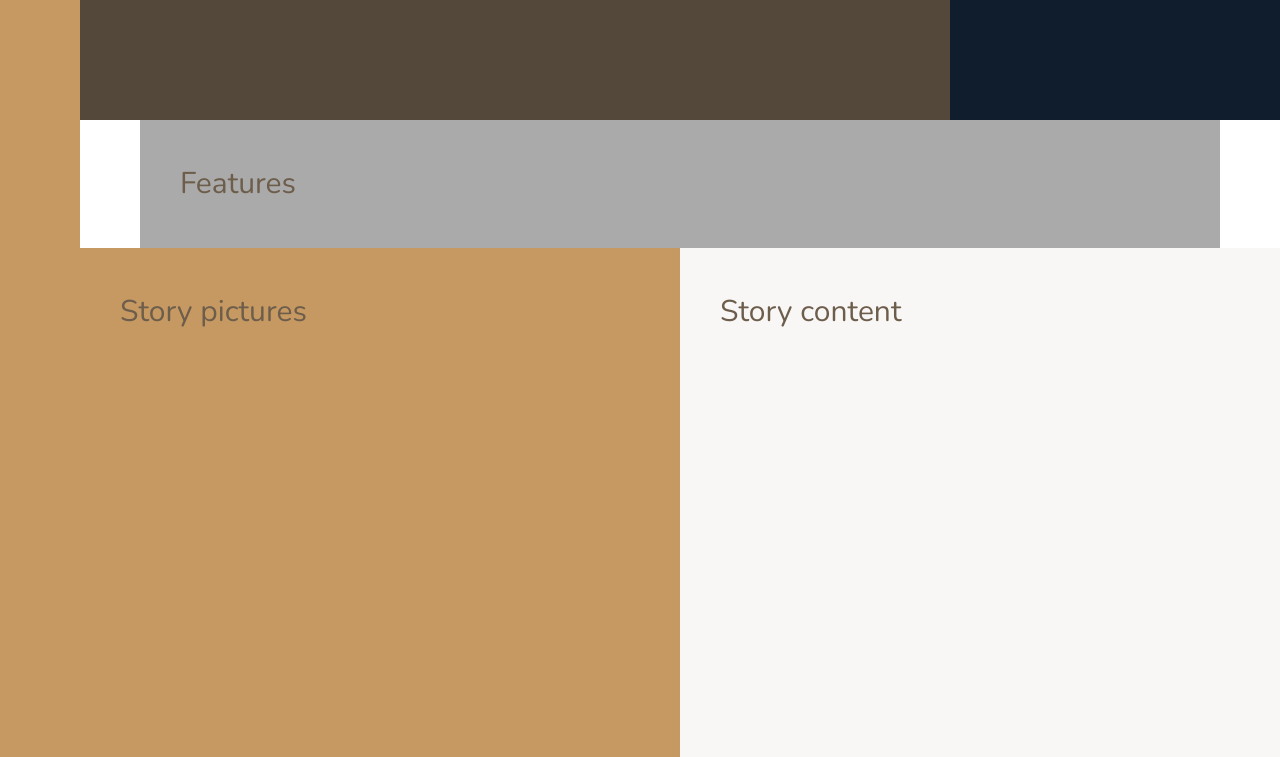
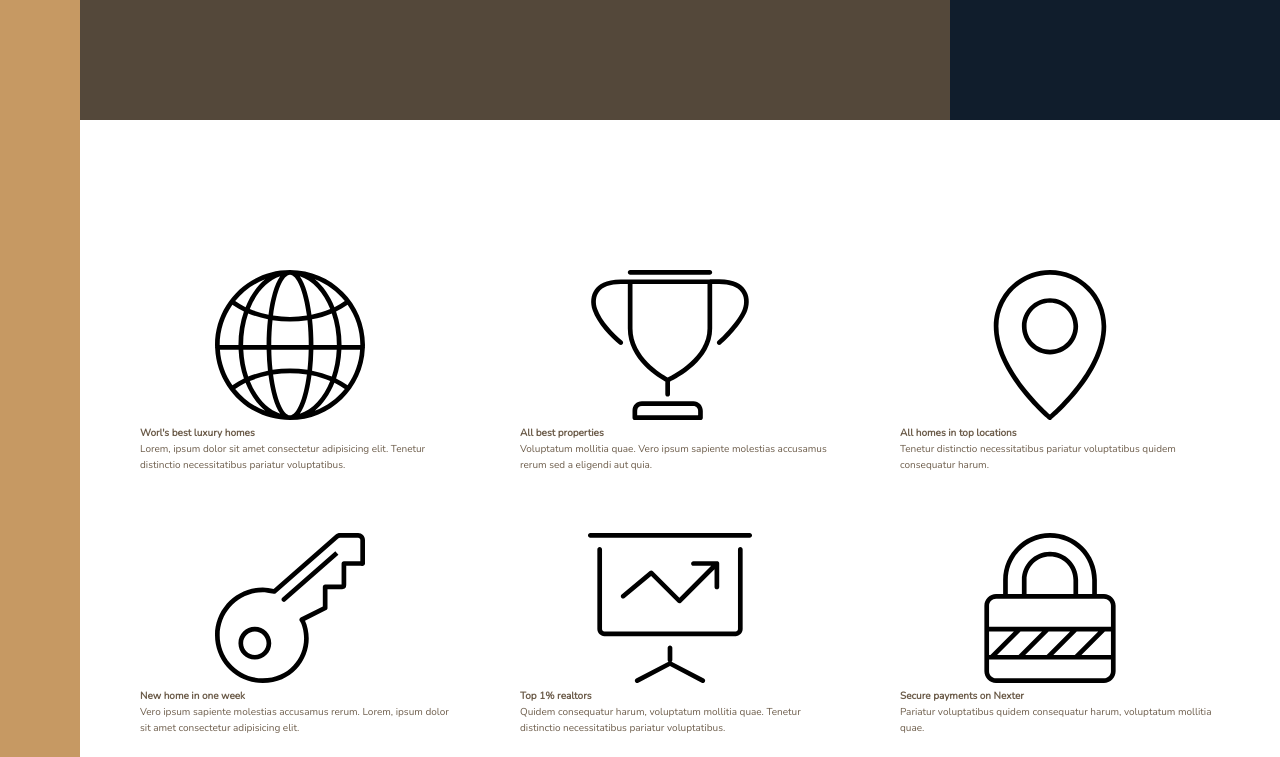
Before and after one commit to horoiu/Nexter, a website: page index.html in a window 1280 px wide. Shown: the part 520-1277 px from the top of the page. Drawn offline with nearby package versions, Linux system fonts and the light colour scheme.

Commit message:
Implement raw content in '.features' section

```diff
--- a/index.html
+++ b/index.html
@@ -26,7 +26,52 @@
         </div>
 
         <section class="features">
-            Features
+            <div class="feature">
+                <svg class="feature__icon">
+                    <use xlink:href="img/sprite.svg#icon-global"></use>
+                </svg>
+                <h4 class="heading-4">Worl's best luxury homes</h4>
+                <p class="feature__text">Lorem, ipsum dolor sit amet consectetur adipisicing elit. Tenetur distinctio necessitatibus pariatur voluptatibus.</p>
+            </div>
+
+            <div class="feature">
+                <svg class="feature__icon">
+                    <use xlink:href="img/sprite.svg#icon-trophy"></use>
+                </svg>
+                <h4 class="heading-4">All best properties</h4>
+                <p class="feature__text">Voluptatum mollitia quae. Vero ipsum sapiente molestias accusamus rerum sed a eligendi aut quia.</p>
+            </div>
+
+            <div class="feature">
+                <svg class="feature__icon">
+                        <use xlink:href="img/sprite.svg#icon-map-pin"></use>
+                    </svg>
+                    <h4 class="heading-4">All homes in top locations</h4>
+                    <p class="feature__text">Tenetur distinctio necessitatibus pariatur voluptatibus quidem consequatur harum.</p>
+            </div>
+
+            <div class="feature">
+                <svg class="feature__icon">
+                        <use xlink:href="img/sprite.svg#icon-key"></use>
+                    </svg>
+                    <h4 class="heading-4">New home in one week</h4>
+                    <p class="feature__text">Vero ipsum sapiente molestias accusamus rerum. Lorem, ipsum dolor sit amet consectetur adipisicing elit.</p>
+            </div>
+
+            <div class="feature">
+                <svg class="feature__icon">
+                        <use xlink:href="img/sprite.svg#icon-presentation"></use>
+                    </svg>
+                    <h4 class="heading-4">Top 1% realtors</h4>
+                    <p class="feature__text">Quidem consequatur harum, voluptatum mollitia quae. Tenetur distinctio necessitatibus pariatur voluptatibus.</p>
+            </div>
+
+            <div class="feature"><svg class="feature__icon">
+                    <use xlink:href="img/sprite.svg#icon-lock"></use>
+                </svg>
+                <h4 class="heading-4">Secure payments on Nexter</h4>
+                <p class="feature__text">Pariatur voluptatibus quidem consequatur harum, voluptatum mollitia quae.</p>
+            </div>
         </section>
 
         <div class="story__pictures">
--- a/sass/_base.scss
+++ b/sass/_base.scss
@@ -39,8 +39,4 @@
     grid-template-rows: 80vh min-content 40vw repeat(3, min-content);
     grid-template-columns: [sidebar-start] 8rem [sidebar-end full-start] minmax(6rem, 1fr) [center-start]   repeat(8, [col-start] minmax(min-content, 14rem) [col-end]) [center-end] minmax(6rem, 1fr)           [full-end];
 
-    & > * {
-        padding: 40px;
-        font-size: 3rem;
-    }
 }
--- a/sass/_features.scss
+++ b/sass/_features.scss
@@ -1,4 +1,9 @@
 .features {
-    background-color: $color-grey-light-2;
     grid-column: center-start / center-end;
+
+    margin: 15rem 0;
+
+    display: grid;
+    grid-template-columns: repeat(3, 1fr);
+    grid-gap: 6rem;
 }
```
Also changed, not shown: css/style.css.
